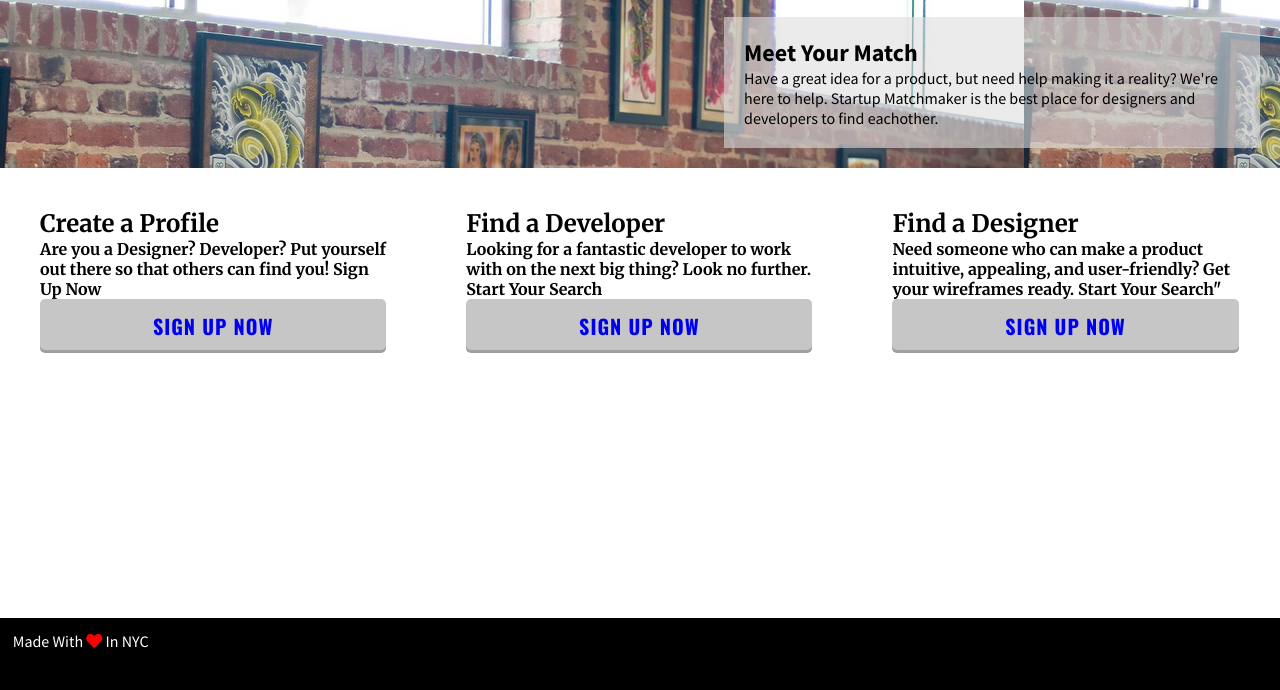
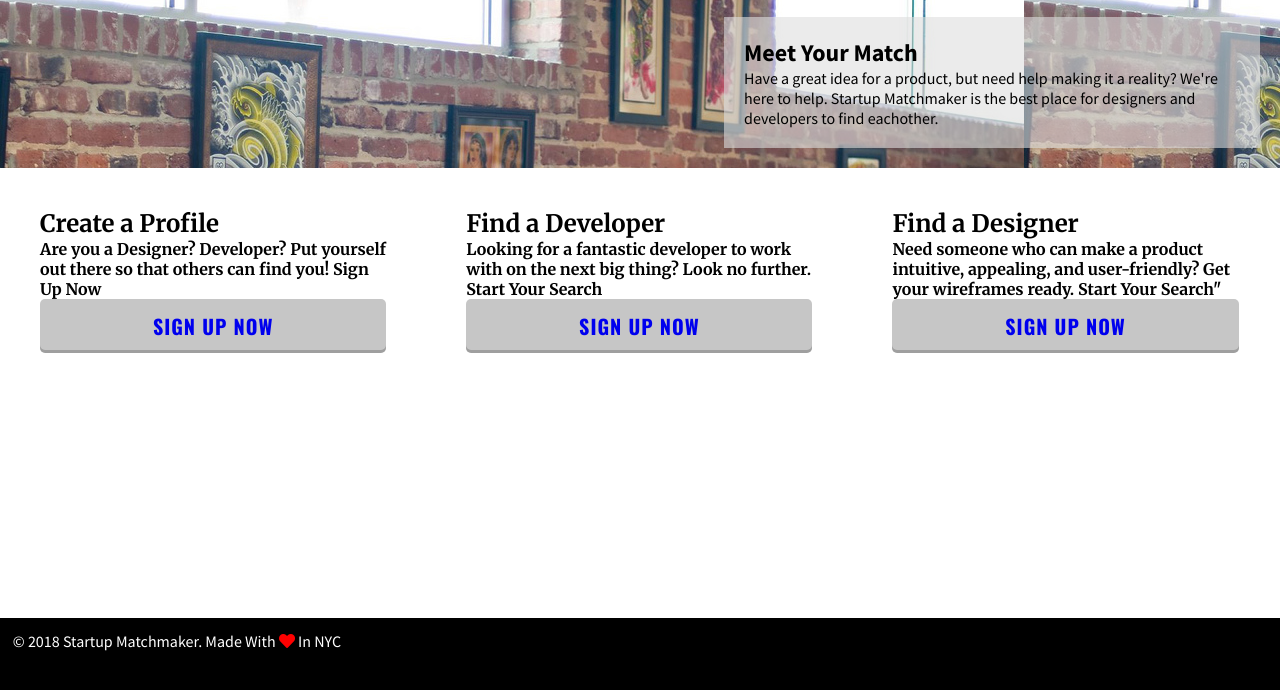
Before and after one commit to jleighmo/jleighmo.github.io, a plain HTML site: page homework/class07/startup-matchmaker/index.html in a window 1280 px wide. Shown: the part 76-766 px from the top of the page. Drawn offline with nearby package versions, Linux system fonts and the light colour scheme.

Commit message:
&copy :)

```diff
--- a/homework/class07/startup-matchmaker/index.html
+++ b/homework/class07/startup-matchmaker/index.html
@@ -55,7 +55,7 @@
 </section>
 
 <footer>
-	<p>Made With <i class="fas fa-heart"></i> In NYC</p>
+	<p>&copy; 2018 Startup Matchmaker. Made With <i class="fas fa-heart"></i> In NYC</p>
 <STYLE>A {text-decoration: none;} </STYLE>
 
 </footer>
```
